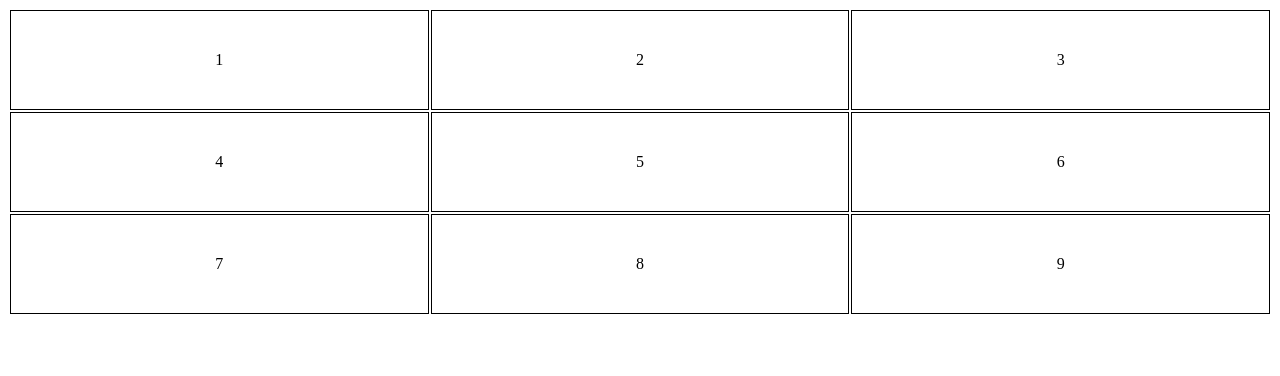
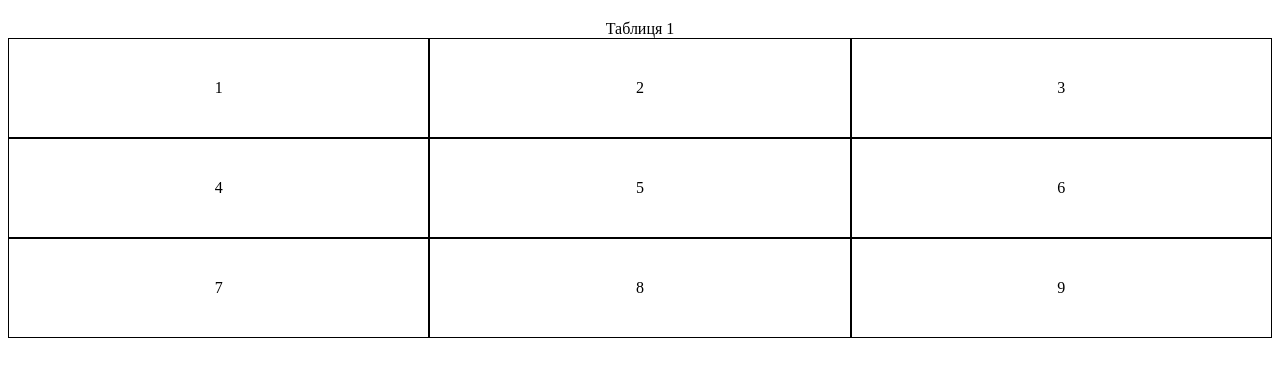
Before and after one commit to dOMARo19/tables, a plain HTML site: page table1.html in a window 1280 px wide. Drawn offline with Linux system fonts and the light colour scheme.

Commit message:
teblemod

```diff
--- a/style.css
+++ b/style.css
@@ -4,6 +4,8 @@
 .table1 {
     width: 100%;
     text-align: center;
+    margin-top: 20px;
+    border-spacing: 0;
 }
 .td-table1 {
     border: 1px solid black;
--- a/table1.html
+++ b/table1.html
@@ -8,6 +8,7 @@
 </head>
 <body>
     <table class="table1">
+        <caption>Таблиця 1</caption>
         <tr>
             <td class="td-table1">1</td>
             <td class="td-table1">2</td>
```
